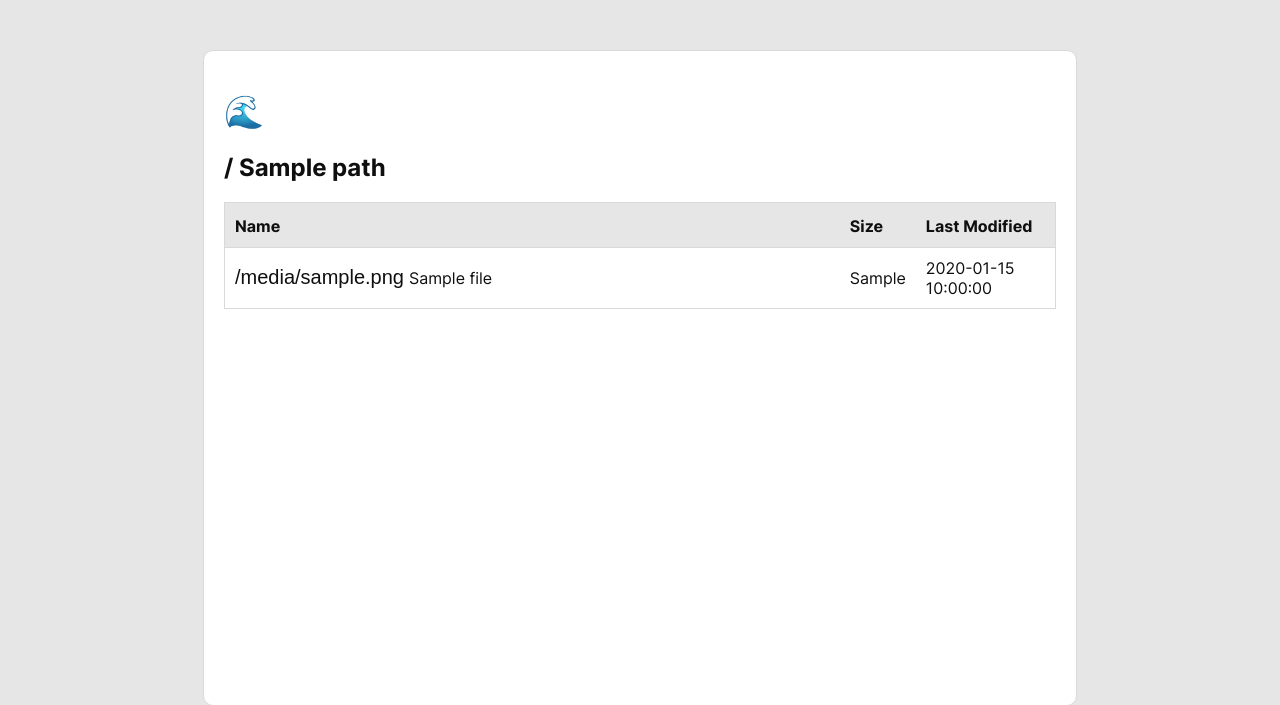
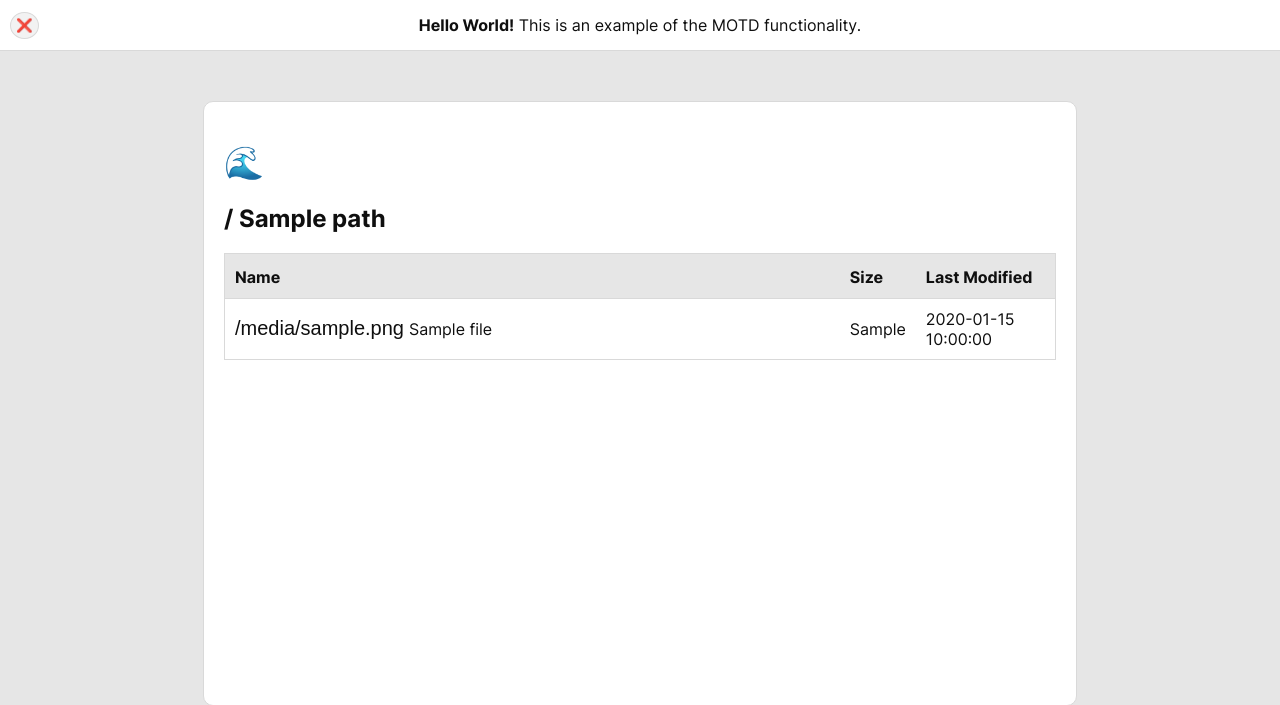
Before and after one commit to Krosseye/Serfile, a Flask app: template app/templates/index.html in a window 1280 px wide. Shown: the top 705 px of the page. Run offline with Flask 3, Linux system fonts and the light colour scheme; the template is opened without the code that fills it: most values are stand-ins (such as "Sample title", 1, 10 or a date in 2020); some web fonts are replaced.

Commit message:
make MOTD use API

```diff
--- a/app/about.py
+++ b/app/about.py
@@ -1,4 +1,4 @@
-app_version = "0.6.3 (Alpha Pre-release)"
+app_version = "0.6.4 (Alpha Pre-release)"
 
 licenses = {
     "assets": [
--- a/app/app.py
+++ b/app/app.py
@@ -20,9 +20,6 @@ static_directory = os.path.join(os.path.dirname(__file__), "static")
 # Define constants
 APP_VERSION = app_version
 CONFIG = read_json_file(config_file_path)
-MOTD = read_json_file(os.path.join(static_directory, "motd.json"))
-
-motd_status = MOTD['enabled']   # Check whether MOTD is enabled
 
 # Create root_directory if it doesn't exist
 root_directory_name = CONFIG["root_directory"]
@@ -38,10 +35,9 @@ if not os.path.exists(root_directory_path):
 @app.route("/<path:path>")
 def files_route(path):
     config = CONFIG
-    motd = MOTD
     version = APP_VERSION
     directory = static_directory
-    return render_html(path, config, directory, version, motd)
+    return render_html(path, config, directory, version)
 
 
 @app.route("/root/")
@@ -70,8 +66,11 @@ def get_info():
 
 @app.route('/api/motd', methods=['GET'])
 def get_motd():
+    motd = read_json_file(os.path.join(static_directory, "motd.json"))
+    motd_status = motd['enabled']   # Check whether MOTD is enabled
+
     if motd_status:
-        return MOTD
+        return motd
     else:
         return {"status": "disabled",
                 "message": "MOTD is currently disabled. Check back later for updates."}
--- a/app/helpers.py
+++ b/app/helpers.py
@@ -37,7 +37,7 @@ def read_json_file(file_path):  # Read the configuration file
         return None
 
 
-def render_html(path, config, directory, version, motd):
+def render_html(path, config, directory, version):
     if not path:
         path = config["root_directory"]
 
@@ -69,8 +69,7 @@ def render_html(path, config, directory, version, motd):
                                files=file_data,
                                path=path,
                                config=config,
-                               version=version,
-                               motd=motd)
+                               version=version)
     elif os.path.isfile(full_path):
         directory, filename = os.path.split(full_path)
         return send_from_directory(directory, filename)
--- a/app/static/assets/script/motd.js
+++ b/app/static/assets/script/motd.js
@@ -1,30 +1,56 @@
-const motd_status = document
-  .getElementById("flask-data-motd")
-  .textContent.toLowerCase();
+// Fetch MOTD data from API
+function fetchMotdData() {
+  fetch("/api/motd")
+    .then((response) => {
+      if (!response.ok) {
+        throw new Error("Network response was not ok");
+      }
+      return response.json();
+    })
+    .then((data) => {
+      const isMotdEnabled = data.enabled;
+      const title = data.title;
+      const message = data.message;
 
-const isMotdEnabled = motd_status === "true";
+      updateMotdDisplay(isMotdEnabled, title, message);
+    })
+    .catch((error) => {
+      console.error("Fetch error:", error);
+    });
+}
+
+// Update MOTD display
+function updateMotdDisplay(isMotdEnabled, title, message) {
+  const motdBanner = document.getElementById("motd-banner");
+  const titleElement = document.getElementById("motd-title");
+  const messageElement = document.getElementById("motd-message");
+
+  if (isMotdEnabled) {
+    showMotd(motdBanner);
+    titleElement.textContent = title;
+    messageElement.textContent = message;
+  } else {
+    closeMotd(motdBanner);
+    titleElement.textContent = "";
+    messageElement.textContent = "";
+  }
+}
 
 // Close MOTD banner
-function closeMotd() {
-  const motdBanner = document.getElementById("motd-banner");
+function closeMotd(motdBanner) {
   motdBanner.style.display = "none";
 }
 
 // Show MOTD banner
-function showMotd() {
-  const motdBanner = document.getElementById("motd-banner");
+function showMotd(motdBanner) {
   motdBanner.style.display = "block";
 }
 
 // Event listener for close button
 const closeMotdButton = document.getElementById("close-motd");
-closeMotdButton.addEventListener("click", closeMotd);
+closeMotdButton.addEventListener("click", function () {
+  closeMotd(document.getElementById("motd-banner"));
+});
 
-// Check if MOTD is enabled and show or hide
-window.addEventListener("load", function () {
-  if (isMotdEnabled) {
-    showMotd();
-  } else {
-    closeMotd();
-  }
-});
+// Fetch MOTD status and update when page loads
+window.addEventListener("load", fetchMotdData);
--- a/app/static/themes/default.css
+++ b/app/static/themes/default.css
@@ -190,7 +190,7 @@ a:hover {
   word-break: break-all;
 }
 
-.motd-title {
+#motd-title {
   font-weight: bold;
 }
 
--- a/app/templates/index.html
+++ b/app/templates/index.html
@@ -19,11 +19,10 @@
     <div id="flask-data" style="display: none">
       <span id="flask-data-path">{{ path }}</span>
       <span id="flask-data-title">{{ config.title }}</span>
-      <span id="flask-data-motd">{{ motd.enabled }}</span>
     </div>
     <div id="motd-banner" class="motd-banner-hidden">
-      <span class="motd-title">{{ motd.title }}</span>
-      <span class="motd-message">{{ motd.message }}</span>
+      <span id="motd-title"></span>
+      <span id="motd-message"></span>
       <button id="close-motd">❌</button>
     </div>
     <div class="container">
```
